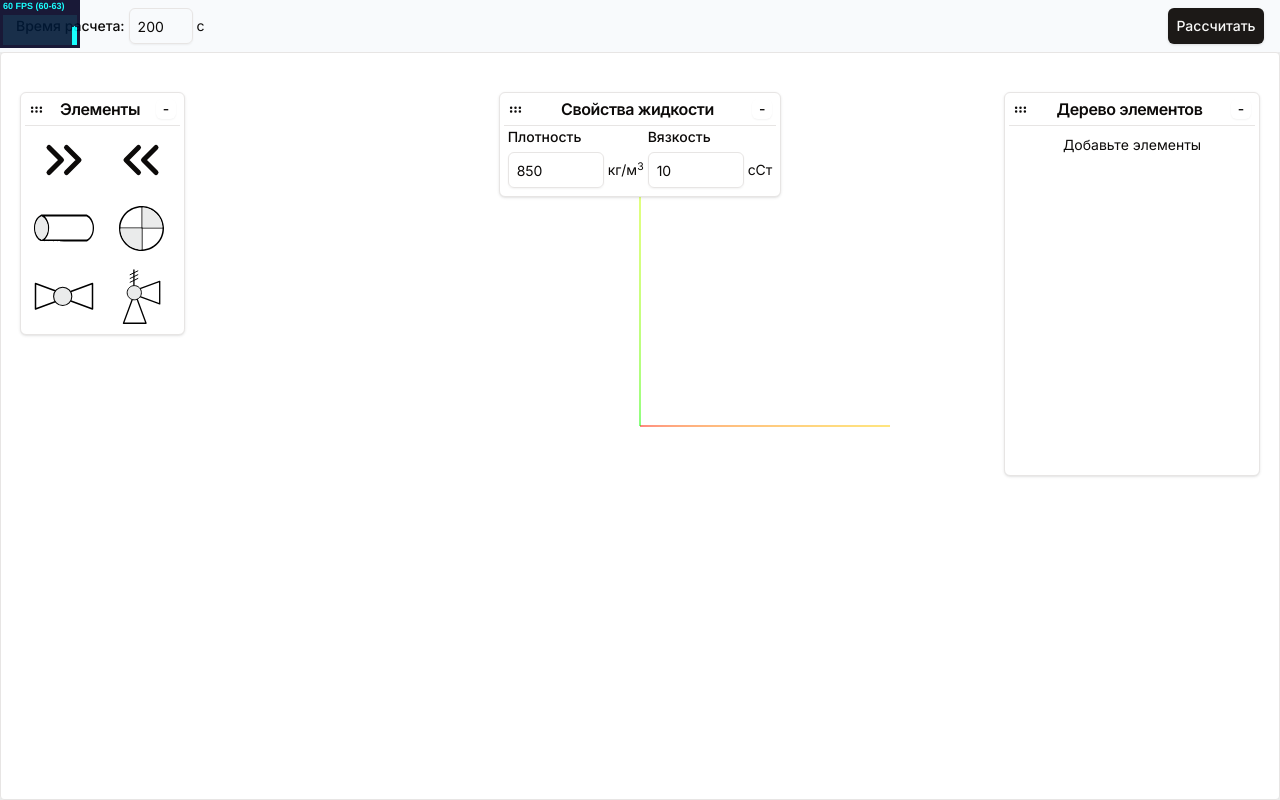
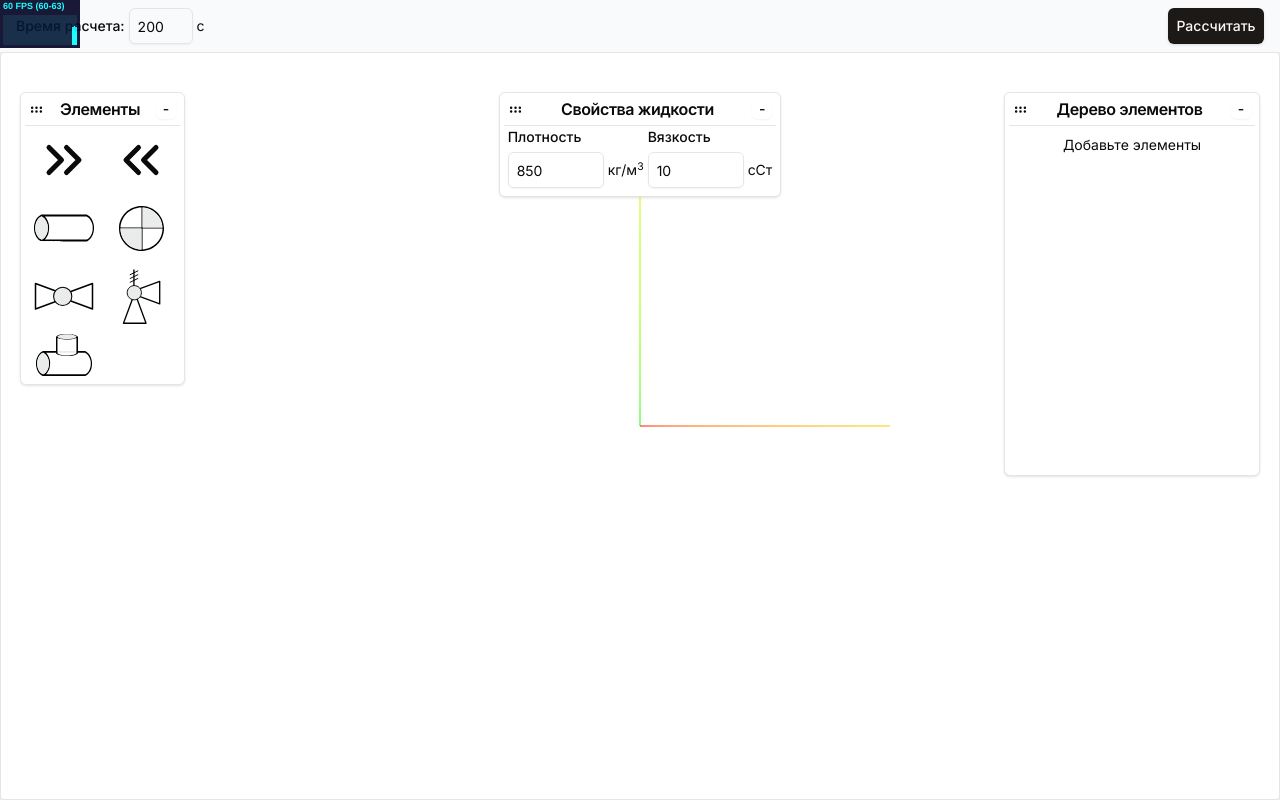
Before and after one commit to myyourtheir/pipesolver, a Next.js app in the folder nextjs/: page /home in a window 1280 px wide. Built offline with nearby package versions, Linux system fonts and the light colour scheme.

Commit message:
feat: tee fav

```diff
--- a/nextjs/src/app/home/(components)/ElementsBar/ElementsList.tsx
+++ b/nextjs/src/app/home/(components)/ElementsBar/ElementsList.tsx
@@ -16,6 +16,7 @@ import Element, { ElementContext } from '@/components/Element'
 import { ElementParamsUnion } from '../../../../../types/stateTypes'
 import PumpElementContent from '@/components/ElementsContent/PumpElementContent'
 import { useDefaultElementsConfig } from '../../(contexts)/useDefaultElementsConfig'
+import TeeFav from '@/components/ui/TeeFav'
 
 const height = 60
 const width = 60
@@ -99,6 +100,11 @@ const ElementsList = () => {
 					submitButtonTitle={submitButtonTitle}
 				/>
 			</Element>
+			<Element
+				elementType='tee'
+				hoverTitle='Тройник'
+				TriggerContent={({ className }: { className: string }) => <TeeFav width={55} height={55} className={className} />}
+			/>
 		</div>
 
 	)
--- a/nextjs/src/app/home/(components)/ElementsTree/TreeList.tsx
+++ b/nextjs/src/app/home/(components)/ElementsTree/TreeList.tsx
@@ -94,7 +94,6 @@ export interface TreeItemProps {
 }
 
 const TreeItem: FC<TreeItemProps> = ({ element, onClick, isSelected }) => {
-	console.log(isSelected)
 	return (
 		<li onClick={onClick} className={`text-sm hover:ring-1 hover:ring-ring rounded-md w-full border border-transparent ${isSelected && ' border-gray-400'}`}>
 			{TypeToTitles[element.type].title}
--- a/nextjs/src/components/Element.tsx
+++ b/nextjs/src/components/Element.tsx
@@ -25,7 +25,7 @@ interface ElementProps {
 	TriggerContent: any,
 	isHover?: boolean
 	hoverTitle?: string
-	children: React.ReactNode,
+	children?: React.ReactNode,
 	elementType: ElementParamsUnion['type']
 }
 
@@ -45,6 +45,35 @@ const Element: FC<ElementProps> = ({ TriggerContent, children, hoverTitle, isHov
 			dispatch({ type: 'resetParentElement' })
 		}
 	}
+
+	if (!children) {
+		return (
+			<>
+				{
+					isHover ?
+						<HoverCard openDelay={100} closeDelay={100}>
+							<HoverCardTrigger
+								onClick={handleElementClick}
+							>
+								<div
+									className={`
+										w-full h-full flex items-center justify-center hover:ring-1 hover:ring-ring rounded-sm
+										${elementModeState.modeElement === elementType && 'shadow-inner-md bg-zinc-100'}
+									`}
+								>
+									<TriggerContent />
+								</div>
+							</HoverCardTrigger>
+							<HoverCardContent className=' w-fit py-0 px-1 text-xs text-[#F5F5F5]  bg-[#333333] border-none shadow-none h-fit' side='bottom' align='center'>
+								{hoverTitle}
+							</HoverCardContent>
+						</HoverCard>
+						: <TriggerContent />
+				}
+			</>
+		)
+	}
+
 	return (
 		<ElementContext.Provider value={{ setOpen }}>
 			<Popover
@@ -90,26 +119,8 @@ const Element: FC<ElementProps> = ({ TriggerContent, children, hoverTitle, isHov
 				<PopoverContent side='bottom'>
 					{children}
 				</PopoverContent>
+
 			</Popover>
-			{/* <Popover open={open} onOpenChange={setOpen}>
-				<PopoverTrigger className='disabled:cursor-not-allowed'>
-					{
-						isHover ?
-							<HoverCard openDelay={100} closeDelay={100}>
-								<HoverCardTrigger >
-									<TriggerContent />
-								</HoverCardTrigger>
-								<HoverCardContent className=' w-fit py-0 px-1 text-xs text-[#F5F5F5]  bg-[#333333] border-none shadow-none h-fit' side='bottom' align='center'>
-									{hoverTitle}
-								</HoverCardContent>
-							</HoverCard>
-							: <TriggerContent />
-					}
-				</PopoverTrigger>
-				<PopoverContent side='right'>
-					{children}
-				</PopoverContent>
-			</Popover> */}
 		</ElementContext.Provider>
 	)
 }
--- /dev/null
+++ b/nextjs/src/components/ui/TeeFav.tsx
@@ -0,0 +1,15 @@
+import { SVGProps } from 'react'
+
+const TeeFav = ({ ...props }: SVGProps<SVGSVGElement>) => {
+	return (
+		<svg width="56" height="42" viewBox="0 0 56 42" fill="none" xmlns="http://www.w3.org/2000/svg">
+			<path d="M6.14014 17.3765C3.36541 18.747 1.3455 21.6386 0.409963 25.5843C0.112291 26.8193 0.0591356 27.2711 0.0166111 29.003C-0.0259133 30.6898 0.00598 31.2169 0.19734 32.4066C0.898994 36.7289 3.14216 40.253 6.10824 41.6988C6.72485 42 6.9481 42 28.0296 42H49.3237L50.153 41.5482C51.45 40.8404 52.2792 40.0723 53.321 38.6114C54.7456 36.6084 55.4685 34.6958 55.8725 31.8946C56.0745 30.4337 56.032 27.8434 55.7768 26.488C54.9263 22.1205 52.9064 18.9428 50.0041 17.4669L49.1005 17H41L6.85242 17.0151L6.14014 17.3765ZM49.8234 19.1837C52.0985 20.4036 53.9377 23.3253 54.5968 26.7892C54.8519 28.1145 54.8519 30.8705 54.6074 32.2108C53.9695 35.6446 52.1091 38.6566 49.8447 39.8916L49.0154 40.3434H29.5286L10.0418 40.3283L10.3607 40.012C11.6577 38.6717 12.9441 36.3373 13.4862 34.3193C14.1985 31.7289 14.3261 28.5512 13.8264 26.1114C13.2524 23.3102 11.7853 20.3735 10.3394 19.0934C10.2012 18.9729 10.0949 18.8524 10.0949 18.8072C10.0949 18.762 10.2732 18.7922 21 18.8072H49.1005L49.8234 19.1837ZM7.92616 19.1837C10.2331 20.4187 12.051 23.3102 12.7102 26.7892C12.9653 28.1295 12.9759 30.8855 12.7208 32.2108C12.0617 35.7199 10.2437 38.6265 7.91553 39.9066L7.09694 40.3584L6.55475 40.1024C4.71557 39.259 3.13153 37.3916 2.15347 34.9518C0.218602 30.1024 1.22856 23.747 4.43916 20.509C5.16207 19.7711 6.59727 18.8072 6.97999 18.8072C7.1182 18.8072 7.54344 18.9729 7.92616 19.1837Z" fill="black" />
+			<path d="M7.92616 19.1837C10.2331 20.4187 12.051 23.3102 12.7102 26.7892C12.9653 28.1295 12.9759 30.8855 12.7208 32.2108C12.0617 35.7199 10.2437 38.6265 7.91553 39.9066L7.09694 40.3584L6.55475 40.1024C4.71557 39.259 3.13153 37.3916 2.15347 34.9518C0.218602 30.1024 1.22856 23.747 4.43916 20.509C5.16207 19.7711 6.59727 18.8072 6.97999 18.8072C7.1182 18.8072 7.54344 18.9729 7.92616 19.1837Z" fill="#EAEBEB" />
+			<line x1="20" y1="18" x2="42" y2="18" stroke="white" stroke-opacity="0.92" stroke-width="2" />
+			<path d="M41.6687 2.4122C40.4627 1.32213 37.9181 0.52859 34.4458 0.161057C33.359 0.044115 32.9614 0.0232324 31.4374 0.0065263C29.953 -0.0101798 29.4892 0.0023497 28.4422 0.0775268C24.6386 0.353176 21.5373 1.23442 20.2651 2.39967C20 2.6419 20 2.72961 20 11.0116L20 19.3772L20.3976 19.703C21.0205 20.2125 21.6964 20.5383 22.9819 20.9476C24.7446 21.5072 26.4277 21.7912 28.8928 21.9499C30.1783 22.0293 32.4578 22.0126 33.6506 21.9123C37.494 21.5782 40.2904 20.7847 41.5892 19.6445L42 19.2895L41.9868 10.9907L41.9868 2.69202L41.6687 2.4122ZM40.0783 19.5735C39.0048 20.4673 36.4337 21.1898 33.3855 21.4487C32.2193 21.549 29.794 21.549 28.6145 21.4529C25.5928 21.2023 22.9422 20.4714 21.8554 19.5818L21.4578 19.2561L21.4578 11.6005L21.4711 3.94498L21.7494 4.07027C22.9289 4.57981 24.9831 5.08516 26.759 5.29816C29.0386 5.57799 31.8349 5.62811 33.9819 5.43181C36.447 5.20628 39.0313 4.62992 40.1578 4.06192C40.2639 4.00762 40.3699 3.96586 40.4096 3.96586C40.4494 3.96586 40.4627 7.41566 40.4494 11.6298L40.4096 19.2895L40.0783 19.5735ZM40.0783 3.11385C38.9916 4.02015 36.447 4.73434 33.3855 4.99328C32.206 5.09352 29.7807 5.09769 28.6145 4.99746C25.5265 4.73851 22.9687 4.02433 21.8422 3.10967L21.4446 2.78808L21.6699 2.57508C22.412 1.85254 24.0554 1.23024 26.2024 0.846005C30.4699 0.08588 36.0627 0.482649 38.9121 1.74396C39.5614 2.02796 40.4096 2.59179 40.4096 2.74214C40.4096 2.79644 40.2639 2.9635 40.0783 3.11385Z" fill="black" />
+			<path d="M40.0783 3.11385C38.9916 4.02015 36.447 4.73434 33.3855 4.99328C32.206 5.09352 29.7807 5.09769 28.6145 4.99746C25.5265 4.73851 22.9687 4.02433 21.8422 3.10967L21.4446 2.78808L21.6699 2.57508C22.412 1.85254 24.0554 1.23024 26.2024 0.846005C30.4699 0.08588 36.0627 0.482649 38.9121 1.74396C39.5614 2.02796 40.4096 2.59179 40.4096 2.74214C40.4096 2.79644 40.2639 2.9635 40.0783 3.11385Z" fill="#EAEBEB" />
+		</svg>
+	)
+}
+
+export default TeeFav
--- a/nextjs/src/utils/hooks/useCallUnsteadyFlowWs.ts
+++ b/nextjs/src/utils/hooks/useCallUnsteadyFlowWs.ts
@@ -41,7 +41,7 @@ export const useCallUnsteadyFlowWs = (
 		// }))
 		console.log(pipeline.nodes)
 		if (isValidPipeline.isConusmer == true && isValidPipeline.isPipe == true) {
-			setIsLoading(true)
+			// setIsLoading(true)
 			resetResult()
 			const ws = new WebSocket(`ws://${url}/unsteady_flow`)
 			ws.onerror = (ev) => {
--- a/nextjs/types/stateTypes.ts
+++ b/nextjs/types/stateTypes.ts
@@ -58,7 +58,11 @@ export interface SafeValveParams {
 	max_pressure: number
 }
 
-export type ElementParamsUnion = PipeParams | PumpParams | GateValveParams | SafeValveParams | ConsumerParams | ProviderParams
+export type TeeParams = {
+	type: 'tee'
+}
+
+export type ElementParamsUnion = PipeParams | PumpParams | GateValveParams | SafeValveParams | ConsumerParams | ProviderParams | TeeParams
 
 export interface UnsteadyInputData {
 	cond_params: CondParams
```
Also changed, not shown: 1 other file (tests, documents, lock files or other folders).
